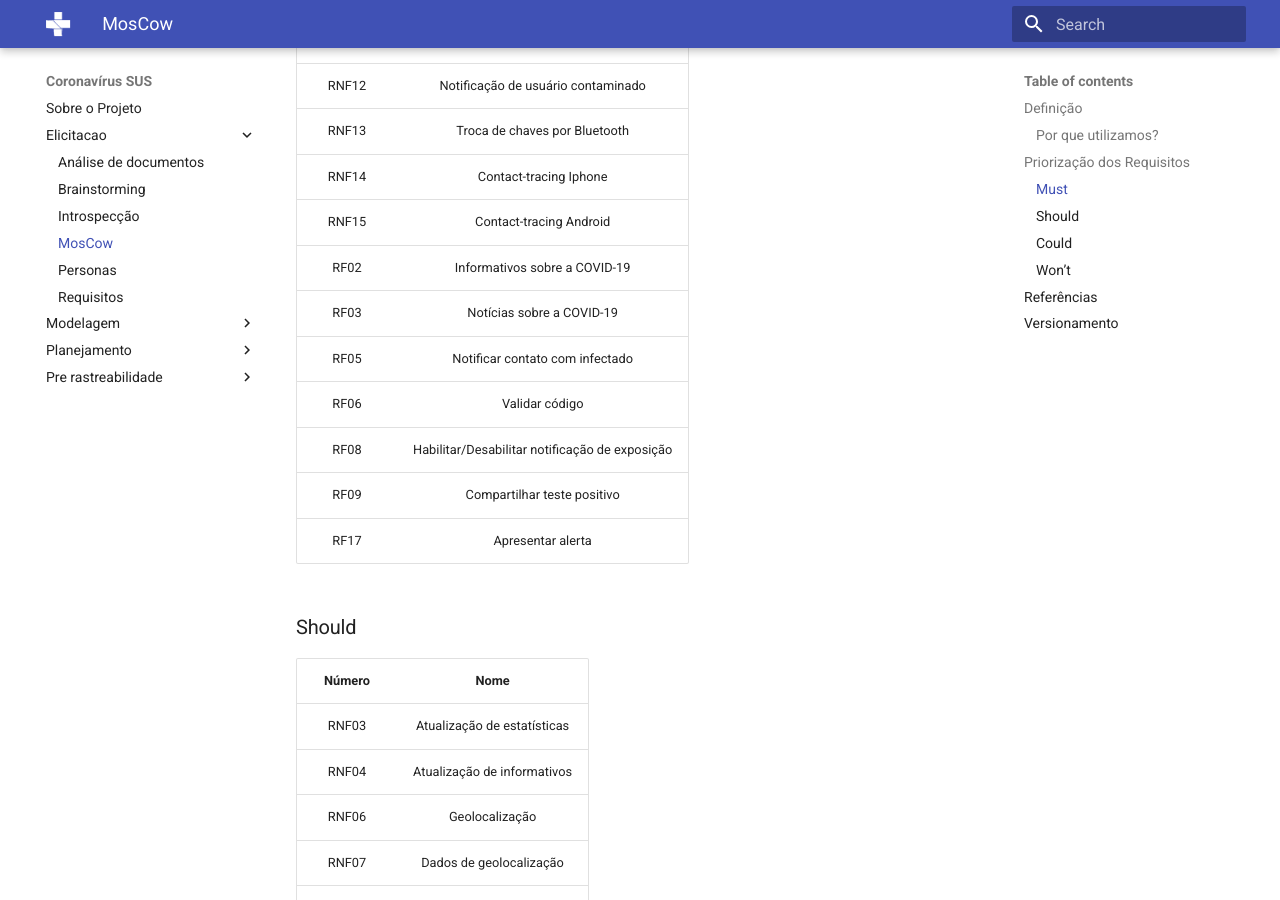
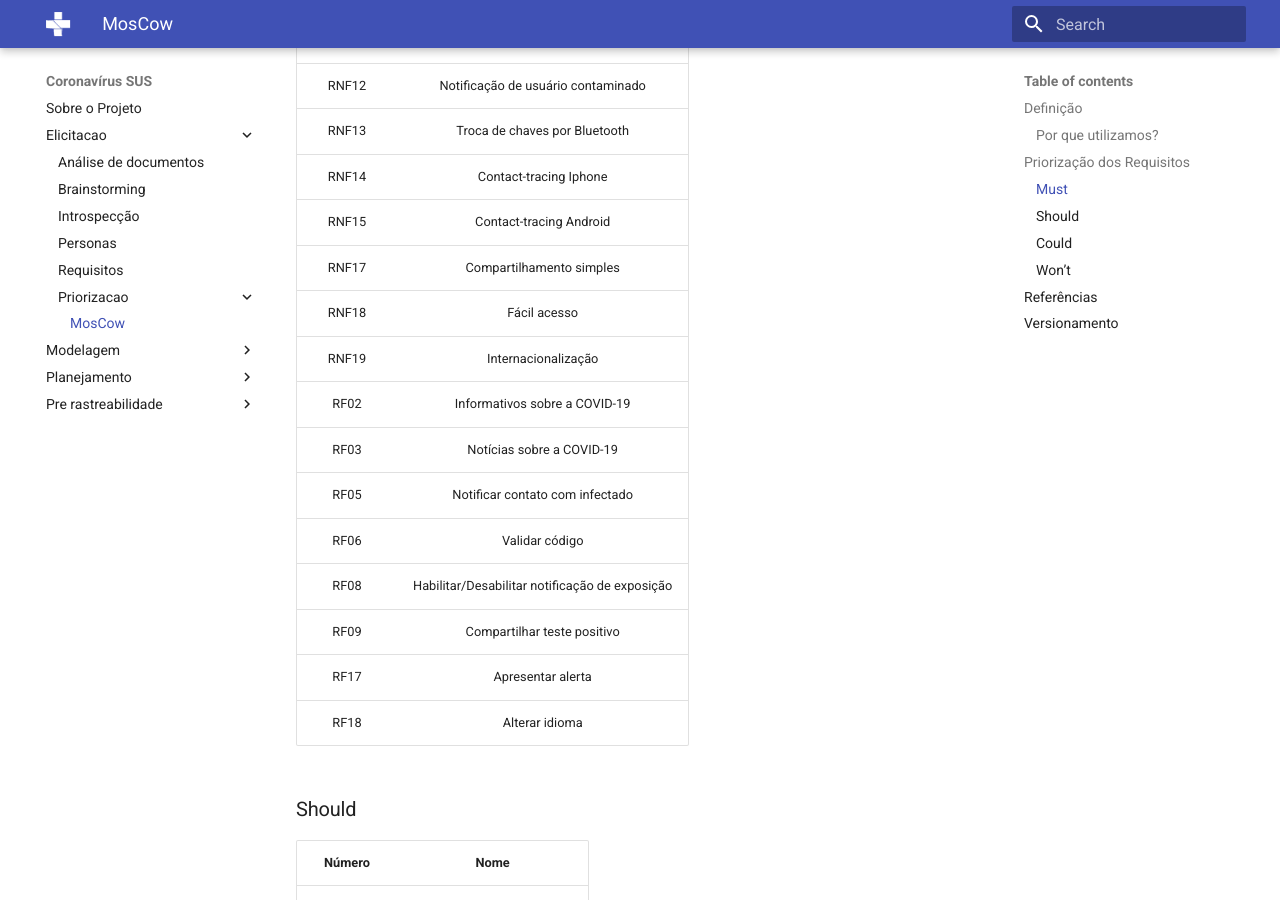
Before and after one commit to Requisitos-de-Software/2020.2-Coronavirus-SUS, an MkDocs documentation site: the page built from docs/elicitacao/priorizacao/moscow.md, in a window 1280 px wide and 900 px high, scrolled down 1064 px. Built offline with MkDocs 1.6.1 and Material for MkDocs 9.7.7, drawn with Linux system fonts in a browser that asks for light colours.

Commit message:
organizando documento MoSCoW

```diff
--- a/docs/elicitacao/moscow.md
+++ b/docs/elicitacao/priorizacao/moscow.md
@@ -33,6 +33,9 @@ Devido o objetivo claro e específico da aplicação a técnica MoSCoW forneceu
 |RNF13|Troca de chaves por Bluetooth
 |RNF14|Contact-tracing Iphone
 |RNF15|Contact-tracing Android
+|RNF17|Compartilhamento simples|O usuário deve poder compartilhar teste positivo com no máximo 3 cliques
+|RNF18|Fácil acesso|O usuário deve ter fácil acesso às dicas e notícias
+|RNF19|Internacionalização|O sistema deve conter outros idiomas guardados
 |RF02 |Informativos sobre a COVID-19
 |RF03 |Notícias sobre a COVID-19
 |RF05 |Notificar contato com infectado
@@ -40,6 +43,7 @@ Devido o objetivo claro e específico da aplicação a técnica MoSCoW forneceu
 |RF08 |Habilitar/Desabilitar notificação de exposição
 |RF09 |Compartilhar teste positivo
 |RF17 |Apresentar alerta
+|RF18 |Alterar idioma|O usuário deve poder alterar o idioma do sistema
 
 
 
```
